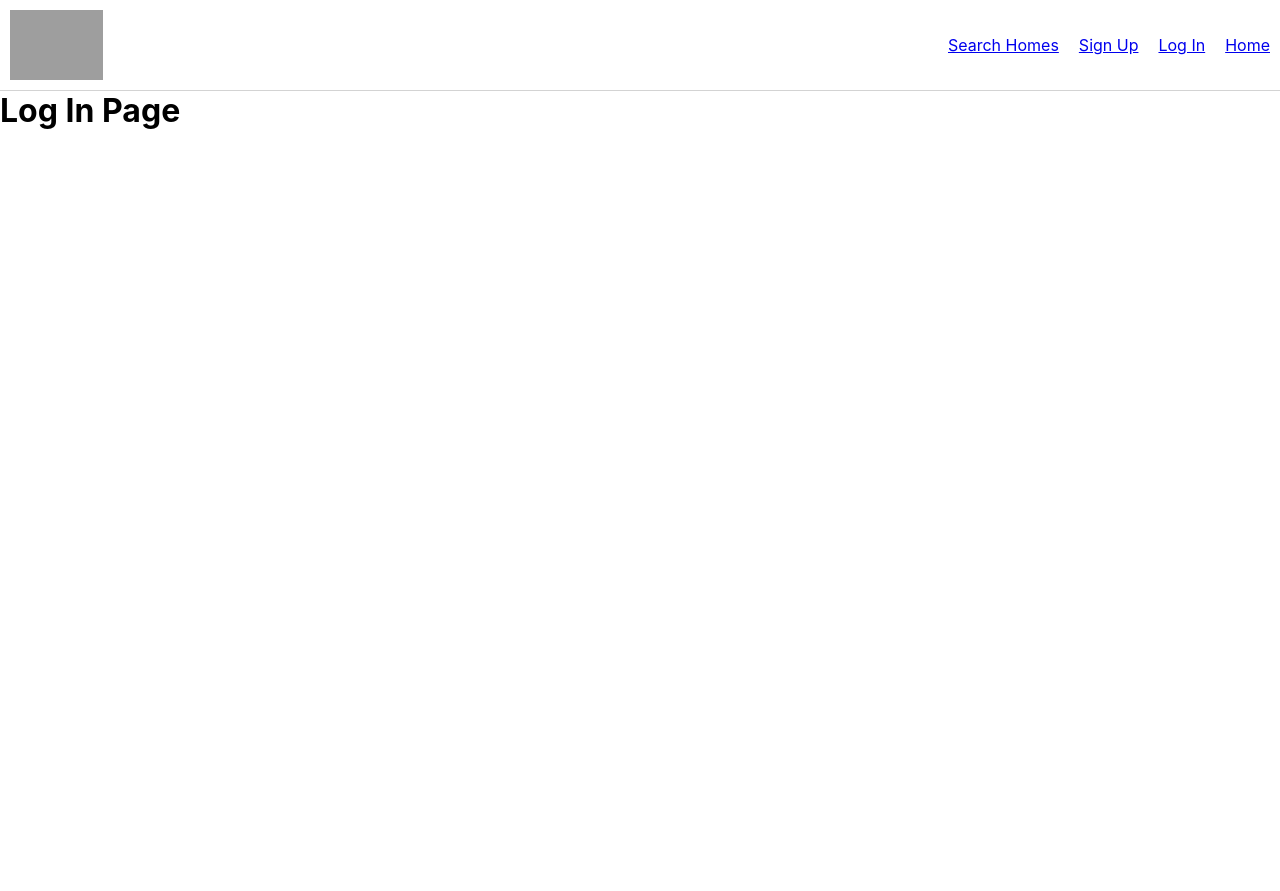
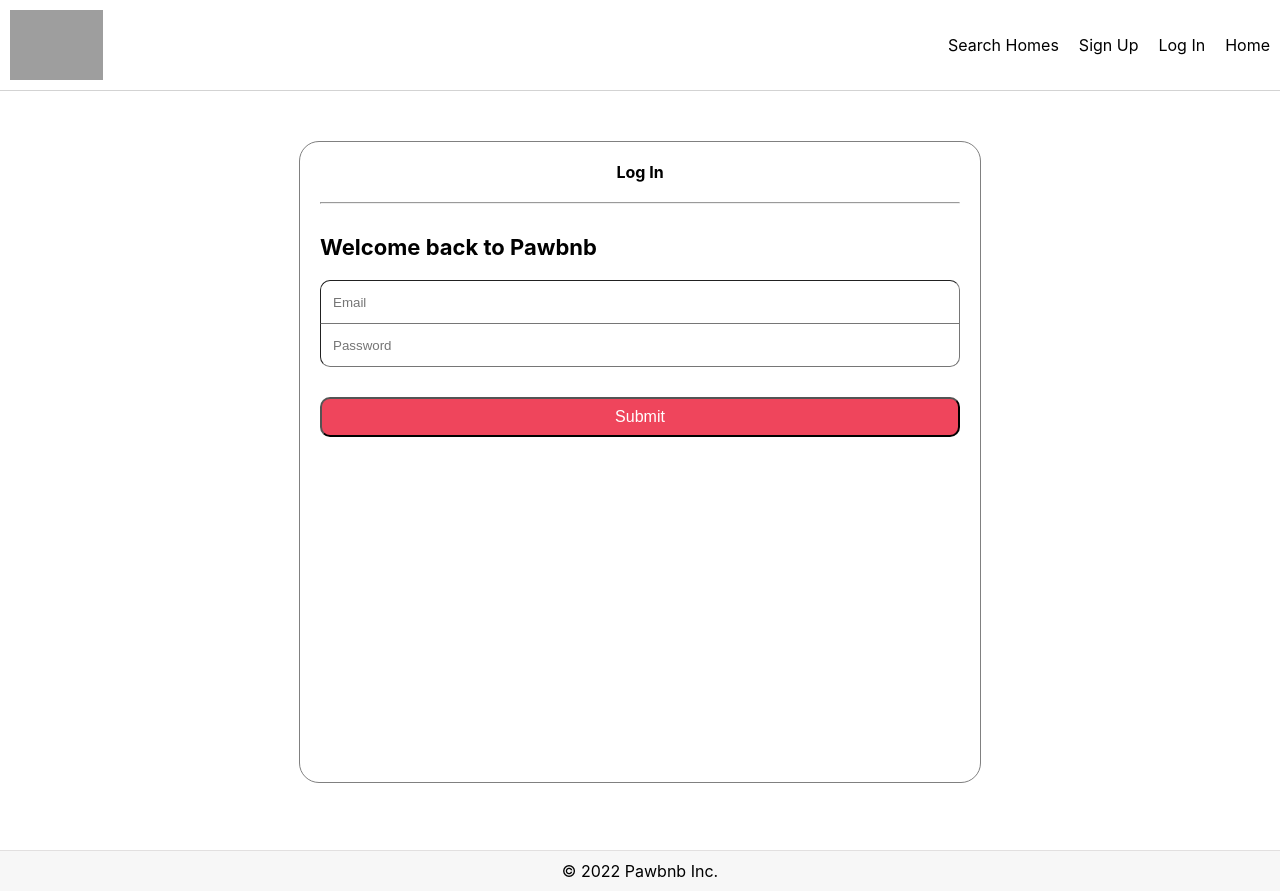
Before and after one commit to priscilla-martinez/PawBnB, a React (Create React App) app in the folder react-frontend/: page /log-in in a window 1280 px wide. Before the commit the page ends 800 px from the top, so only its background shows below. Built offline with nearby package versions, Linux system fonts and the light colour scheme; grey boxes are pictures that could not be loaded; the HTML template or start-up script is replaced by a standard one.

Commit message:
View all homes page complete

```diff
--- a/react-frontend/src/components/Header/Header.css
+++ b/react-frontend/src/components/Header/Header.css
@@ -7,6 +7,7 @@
     background-color: white;
     padding: 10px;
     border-bottom: 1px solid lightgray;
+    z-index: 100;
 }
 .header_icon{
     object-fit: contain;
@@ -19,3 +20,13 @@
     justify-content: space-around;
     gap: 20px;
 }
+
+a:link {
+    text-decoration: none;
+    color: black;
+}
+
+a:visited {
+    text-decoration: none;
+    color: black;
+}
--- /dev/null
+++ b/react-frontend/src/components/LogIn/LogIn.css
@@ -0,0 +1,73 @@
+.log_in_page{
+    background-color: white;
+    min-height: 100vh;
+    display: flex;
+    align-items: center;
+    flex-direction: column;
+    justify-content: space-between;
+}
+
+.log_in_container{
+    background-color: white;
+    width: 50vw;
+    height: 75vh;
+    border: 1px solid gray;
+    border-radius: 20px;
+    padding: 20px;
+    margin-top: 50px;
+}
+
+.log_in_header{
+    text-align: center;
+    padding-bottom: 20px;
+    font-size : 1em;
+}
+
+.welcome{
+    padding-top: 30px;
+    padding-bottom: 20px;
+    font-size: 22px;
+}
+
+.log_in_form{
+    display: flex;
+    flex-direction: column;
+}
+
+.log_in_email_input{
+    height: 40px;
+    border-top-left-radius: 10px;
+    border-top-right-radius: 10px;
+    border-width: 1px;
+}
+
+.log_in_ps_input{
+    height: 40px;
+    border-bottom-left-radius: 10px;
+    border-bottom-right-radius: 10px;
+    border-width: 1px;
+    border-top: 0px;
+}
+
+.log_in_submit{
+    margin-top: 30px;
+    height: 40px;
+    border-radius: 10px;
+    background-color: #EF455C;
+    color: white;
+    font-size: 16px;
+}
+
+::placeholder {
+    padding-left: 10px;
+  }
+
+footer{
+    background-color: #F7F7F7;
+    width: 100%;
+    height: 40px;
+    display: flex;
+    align-items: center;
+    justify-content: center;
+    border-top: 1px solid #e2e0e0;
+}
--- a/react-frontend/src/components/LogIn/LogIn.js
+++ b/react-frontend/src/components/LogIn/LogIn.js
@@ -1,10 +1,62 @@
 import React from 'react'
+import './LogIn.css'
+import {Route, Link, Routes, Navigate, useNavigate} from "react-router-dom"
+import { useState } from "react"
+
 
 function LogIn() {
+
+  const [user, setUser] = useState({email: "", password:""})
+  const [token, setToken] = useState("")
+  // const navigate = useNavigate();
+
+  const handleChange = (event) => {
+    event.persist();
+    console.log("Handle Change")
+    setUser((prevUser) => {
+      const editedUser = {
+        ...prevUser,
+        [event.target.name]: event.target.value,
+      }
+      return editedUser
+    })
+  }
+
+  const handleSubmit = (event) => {
+
+    event.preventDefault()
+    fetch("http://127.0.0.1:8000/sign-in/", {
+      headers: {
+        "Content-Type" : "application/json",
+      },
+      method: "POST",
+      body: JSON.stringify(user)
+    })
+    .then((response) => response.json())
+    .then((data) => setToken(data.user.token))
+    .then((data) => console.log(data))
+    // navigate('/log-in')
+  }
+
+
   return (
-    <div>
-        <h1>Log In Page</h1>
-    </div>
+      <div className='log_in_page'>
+        <div className='log_in_container'>
+          <h1 className='log_in_header'>Log In</h1>
+          <hr></hr>
+          <h2 className='welcome'>Welcome back to Pawbnb</h2>
+
+          <form className='log_in_form'>
+            <input className='log_in_email_input' type="email" name="email" placeholder="Email" onChange={handleChange}/>
+            <input className='log_in_ps_input' type="password" name="password" placeholder="Password" onChange={handleChange}/>
+            <input className='log_in_submit' type="submit" value="Submit" onClick={handleSubmit}/>
+          </form>
+        </div>
+
+        <footer>
+          <p>© 2022 Pawbnb Inc.</p>
+        </footer>
+      </div>
   )
 }
 
--- /dev/null
+++ b/react-frontend/src/components/Search/Search.css
@@ -0,0 +1,92 @@
+.search_options{
+    display: flex;
+    justify-content: space-between;
+}
+
+.home_types{
+    display: flex;
+    gap: 30px;
+    padding-left: 20px;
+    padding-top: 30px;
+    padding-bottom: 10px;
+}
+
+.home_types > p:hover{
+    text-decoration: underline;
+}
+
+.search_filters{
+    background-color: white;
+    padding-top: 20px;
+    padding-bottom: 10px;
+    padding-right: 20px;
+    display: flex;
+    gap: 10px;
+    justify-content: end;
+}
+
+.searchButton{
+    background-color: white;
+    border: 0.5px solid gray;
+    height: 3em;
+    width: 7em;
+    border-radius: 20px;
+}
+
+.listHomes {
+    display: flex;
+    position: relative;
+    margin: 20px;
+    padding: 20px;
+    border-bottom: 1px solid lightgray;
+    cursor: pointer;
+  }
+
+.listHomes:hover {
+    opacity: 0.8;
+}
+
+.listHomes > img {
+    height: 200px;
+    width: 350px;
+    border-radius: 10px;
+    overflow: hidden;
+}
+
+.listHomes__info {
+    display: flex;
+    flex-direction: column;
+    justify-content: space-between;
+    padding-left: 20px;
+}
+
+.listHomes__infoTop {
+    width: 40vw;
+}
+
+.searchResult__infoTop > h3 {
+    font-weight: 300;
+    margin-top: 10px;
+}
+
+.listHomes__infoTop > p {
+    margin-top: 10px;
+    font-size: 13px;
+    color: gray;
+  }
+
+.listHomes__infoBottom {
+    display: flex;
+    justify-content: space-between;
+}
+
+
+footer{
+    background-color: #F7F7F7;
+    width: 100%;
+    height: 40px;
+    display: flex;
+    align-items: center;
+    justify-content: center;
+    border-top: 1px solid #e2e0e0;
+}
--- a/react-frontend/src/components/Search/Search.js
+++ b/react-frontend/src/components/Search/Search.js
@@ -1,9 +1,58 @@
 import React from 'react'
+import {Route, Link, Routes, Navigate, useNavigate} from "react-router-dom"
+import { useState, useEffect } from "react"
+import './Search.css'
 
 function Search() {
+
+  const [homes, setHomes] = useState([])
+
+  useEffect(() => {
+    fetch("http://127.0.0.1:8000/homes/")
+    .then(response => response.json())
+    .then(data => setHomes(data))
+  },[])
+
+  const allHomes = homes.map((home,index) => {
+
+    return(
+      <div className='listHomes' key={index}>
+          <img src={home.home_url} alt="" />
+
+          <div className='listHomes__info'>
+              <div className="listHomes__infoTop">
+                  <p>{home.location}</p>
+                  <h3>{home.title}</h3>
+                  <p>____</p>
+                  <p>{home.description}</p>
+              </div>
+          </div>
+      </div>
+    )
+  })
+
   return (
-    <div>
-        <h1>Search Page</h1>
+    <div className='searchPage'>
+      <div className='search_options'>
+        <div className='home_types'>
+          <p>Cabins</p>
+          <p>Tiny Homes</p>
+          <p>Amazing Pools</p>
+          <p>Mansions</p>
+          <p>More</p>
+        </div>
+
+        <div className='search_filters'>
+            <button className='searchButton' variant="outlined">Guests</button>
+            <button className='searchButton' variant="outlined">Filters</button>
+        </div>
+      </div>
+
+      {homes.length ? allHomes : <p>NO HOMES AVAILABLE</p>}
+
+      <footer>
+        <p>© 2022 Pawbnb Inc.</p>
+      </footer>
     </div>
   )
 }
--- a/react-frontend/src/components/SignUp/SignUp.js
+++ b/react-frontend/src/components/SignUp/SignUp.js
@@ -1,12 +1,13 @@
 import React from 'react'
 import './SignUp.css'
-import {Route, Link, Routes, Navigate} from "react-router-dom"
+import {Route, Link, Routes, Navigate, useNavigate} from "react-router-dom"
 import { useState } from "react"
 
 
 function SignUp() {
 
   const [user, setUser] = useState({email: "", password:""})
+  const navigate = useNavigate();
 
   const handleChange = (event) => {
     event.persist();
@@ -21,6 +22,7 @@ function SignUp() {
   }
 
   const handleSubmit = (event) => {
+
     event.preventDefault()
     fetch("http://127.0.0.1:8000/sign-up/", {
       headers: {
@@ -31,6 +33,7 @@ function SignUp() {
     })
     .then((response) => response.json())
     .then((data) => console.log(data))
+    navigate('/log-in')
   }
 
 
```
Also changed, not shown: 1 other file (tests, documents, lock files or other folders).
